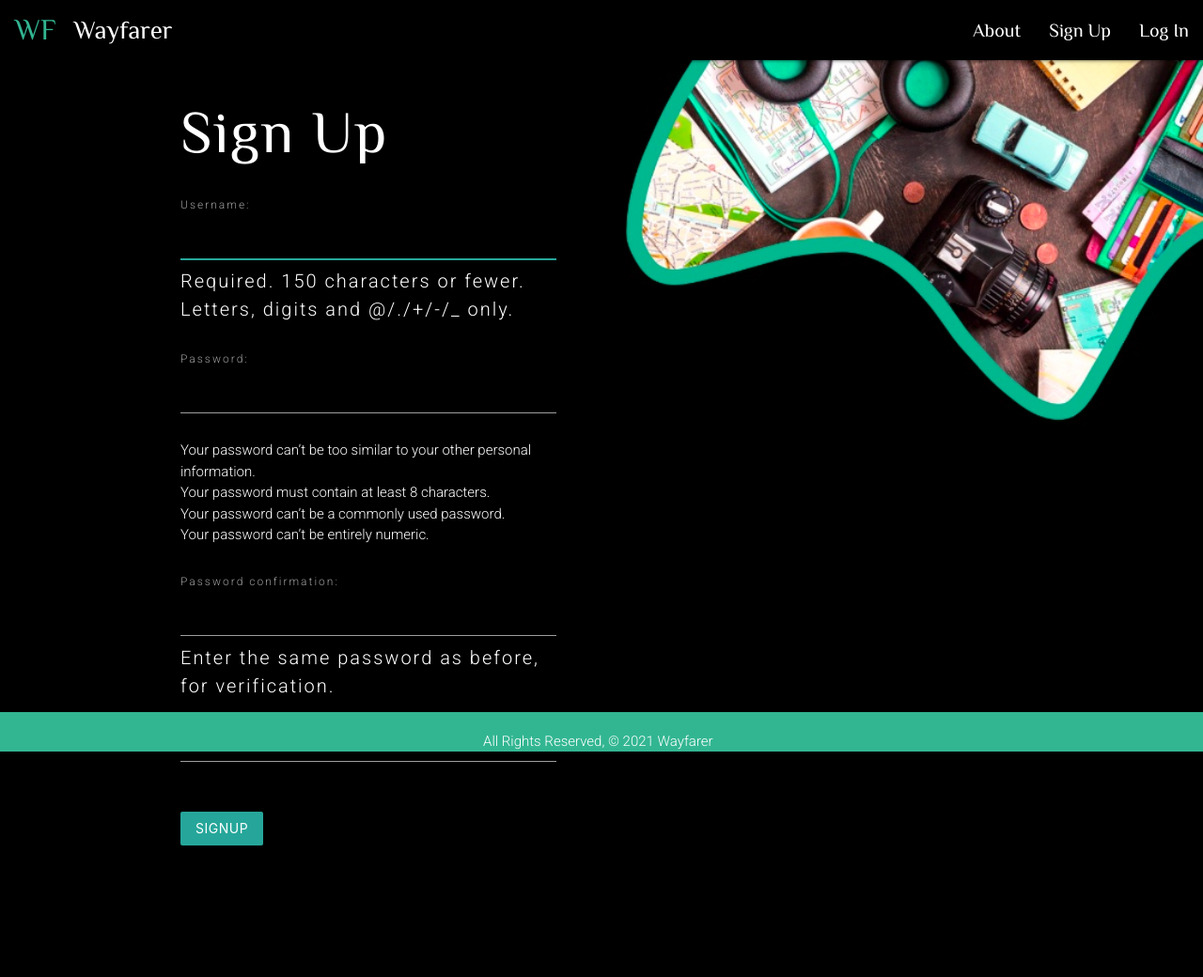
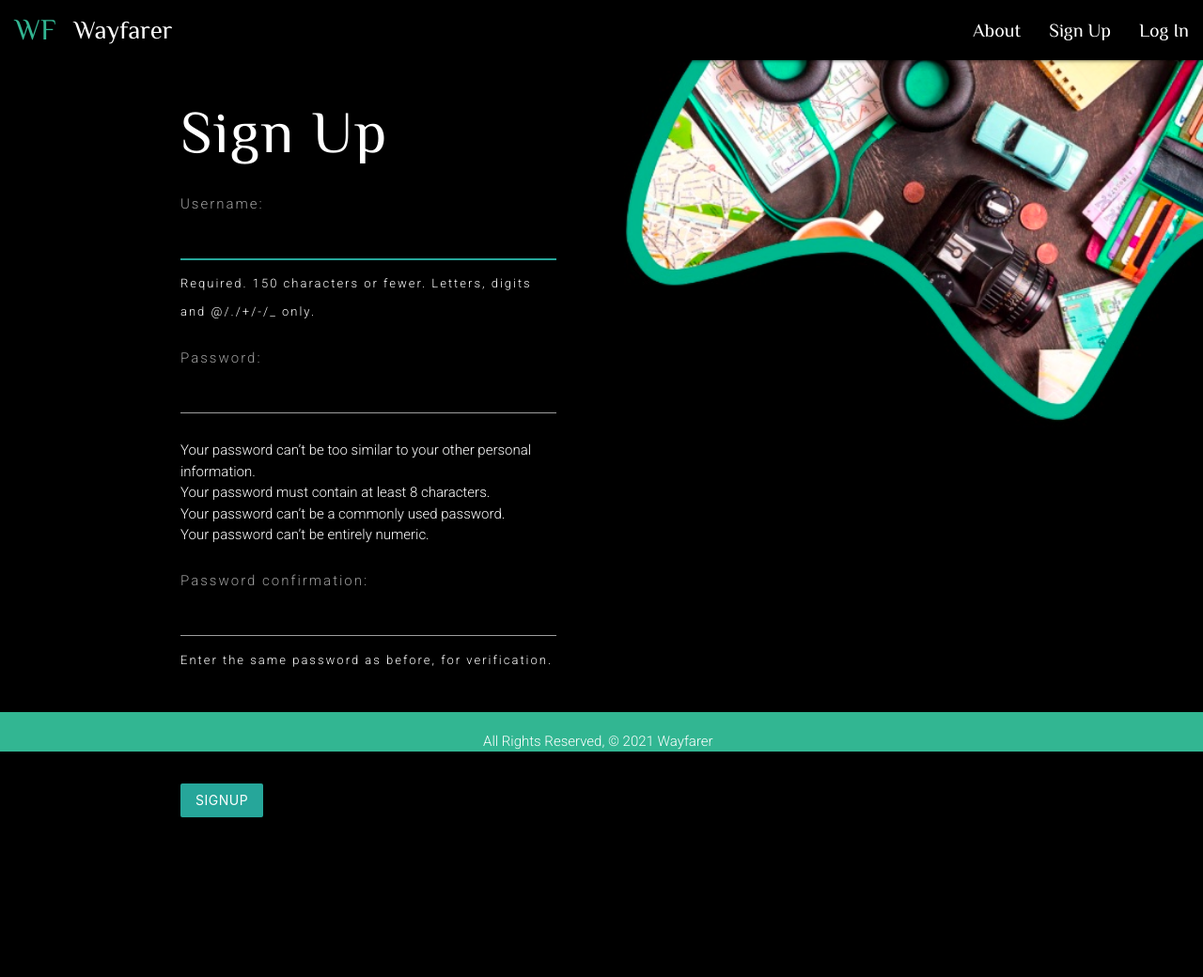
Before and after one commit to ajelleny/wayfarer, a Django app: page /accounts/signup/ in a window 1280 px wide. Shown: the top 1040 px of the page at 94% size. Before the commit the page ends 900 px from the top, so only its background shows below. Run offline with Django 3.2, Linux system fonts and the light colour scheme.

Commit message:
add style to signup page

```diff
--- a/main_app/static/css/style.css
+++ b/main_app/static/css/style.css
@@ -11,6 +11,7 @@ body {
     background-repeat: no-repeat;
     width: 100%;
     height: 100%;
+    margin-bottom: 300px;
 }
 
 .section {
@@ -162,11 +163,27 @@ a {
   color: black;
 }
 
-/* -----------------login page----------------------- */
+/* -----------------signup page----------------------- */
 li {
   color: #fff;
 }
 
+.helptext {
+  font-size: 13px;
+}
+
+.current-city {
+  font-size: 15px;
+  color: #9e9e9e;
+}
+
+label {
+  font-size: 15px;
+}
+
+.signup form {
+  margin-bottom: 100px;
+}
 
 
 /* ------------------------footer----------------------- */
```
